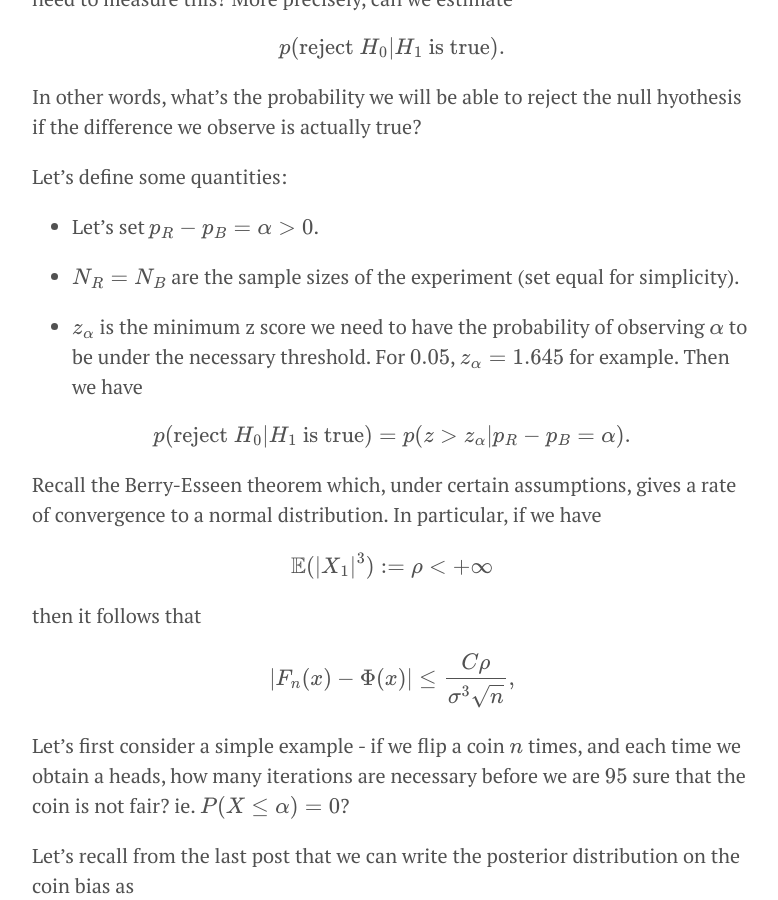
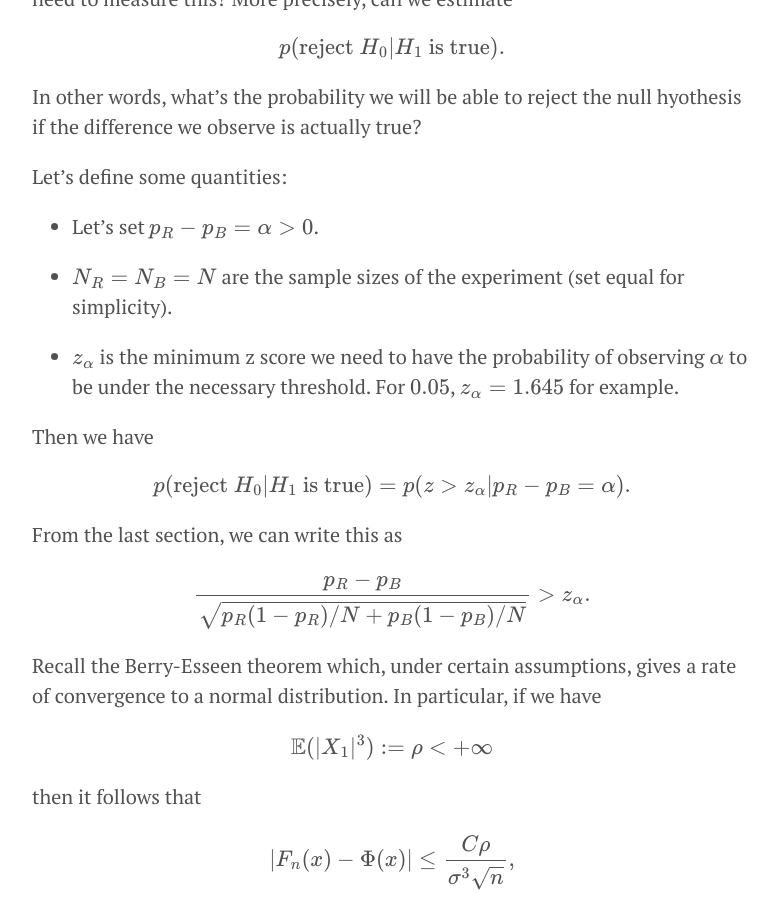
Before and after one commit to doriang102/doriang102.github.io, a Jekyll site: the page built from _posts/2017-06-10-hypothesis-testing-part-2-in-progress.md, in a window 1280 px wide and 900 px high, scrolled down 858 px. Shown: the whole window, without its empty margins (248-1026 px from the left). Built offline with Jekyll 4.4.1, drawn with Linux system fonts in a browser that asks for light colours; our own code applies the rules of GitHub Pages for plain Markdown files; formulas are drawn with MathJax 3.

Commit message:
Update 2017-06-10-hypothesis-testing-part-2-in-progress.md

```diff
--- a/_posts/2017-06-10-hypothesis-testing-part-2-in-progress.md
+++ b/_posts/2017-06-10-hypothesis-testing-part-2-in-progress.md
@@ -27,14 +27,19 @@ Let's define some quantities:
 
 - Let's set $$p_R - p_B = \alpha > 0$$.
 
-- $$N_R = N_B$$ are the sample sizes of the experiment (set equal for simplicity).
+- $$N_R = N_B=N$$ are the sample sizes of the experiment (set equal for simplicity).
 
-- $$z_{\alpha}$$ is the minimum z score we need to have the probability of observing $$\alpha$$ to be under the necessary threshold. For $$0.05$$, $$z_{\alpha}=1.645$$ for example. Then we have
+- $$z_{\alpha}$$ is the minimum z score we need to have the probability of observing $$\alpha$$ to be under the necessary threshold. For $$0.05$$, $$z_{\alpha}=1.645$$ for example.
+
+
+Then we have
 
 
 $$ p(\textrm{reject } H_0 \rvert H_1 \textrm{ is true}) = p(z > z_{\alpha} \rvert p_R-p_B = \alpha).$$
 
+From the last section, we can write this as
 
+$$\frac{ p_R - p_B }{\sqrt{ p_R(1-p_R)/N + p_B(1-p_B)/N}} > z_{\alpha}.$$
 
 Recall the Berry-Esseen theorem which, under certain assumptions, gives a rate of convergence to a normal distribution. In particular, if we have
 
```
